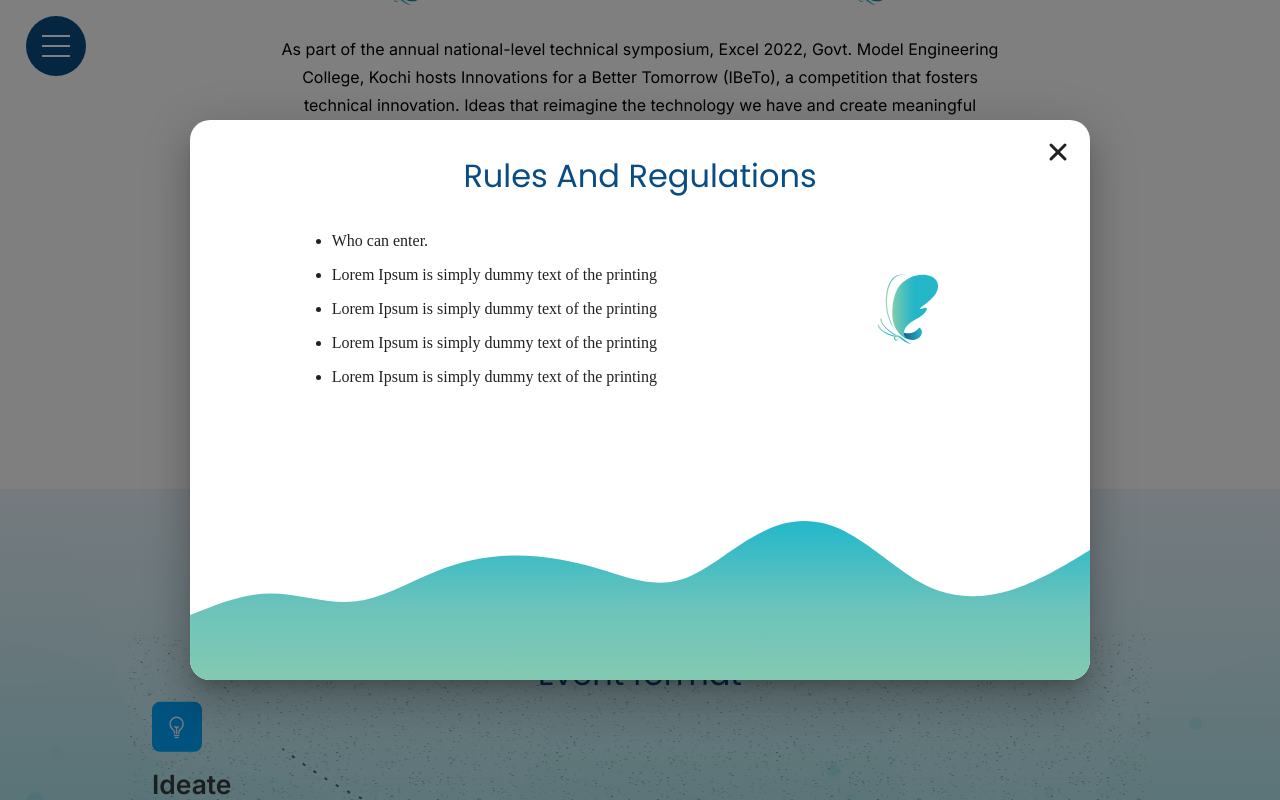
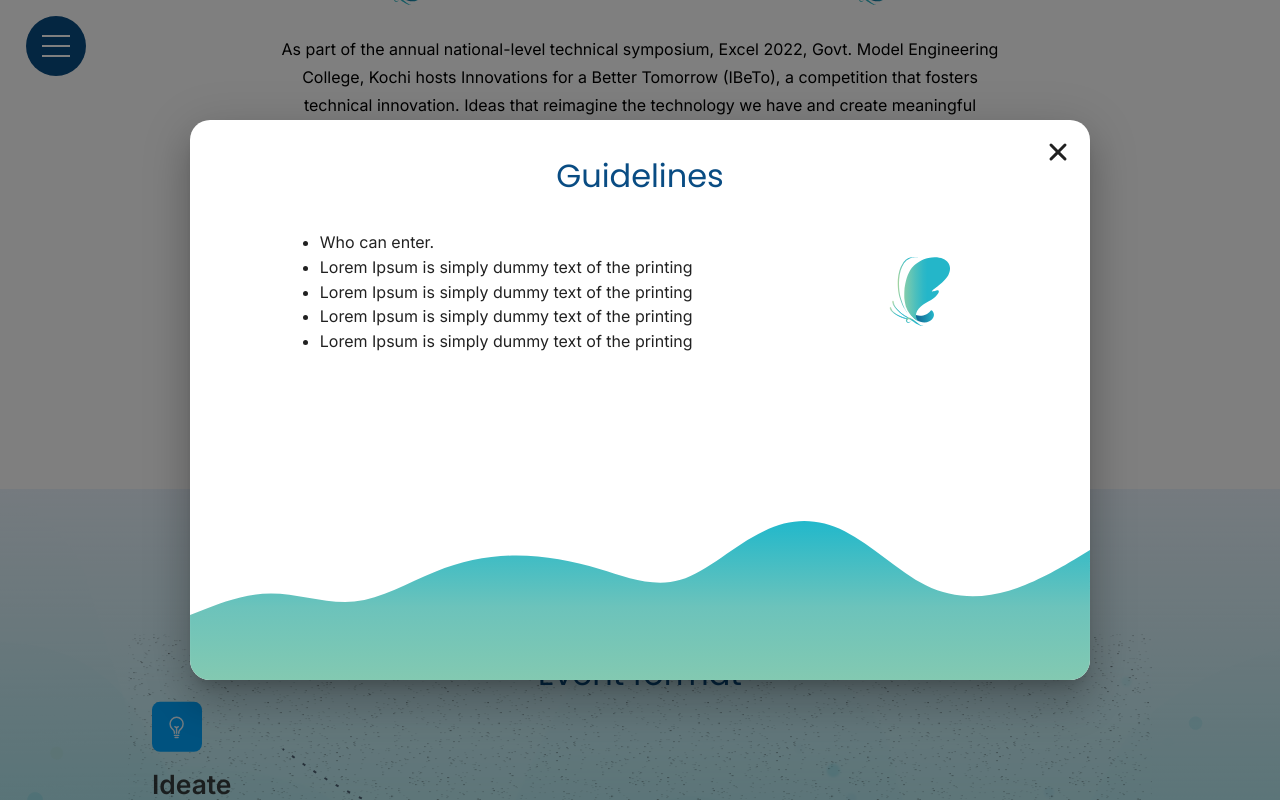
Before and after one commit to canvapromkd/ibeto-2022, a React (Create React App) app: page / in a window 1280 px wide. Both pictures are taken after a click on the button "Guidelines". Shown: the part 843-1643 px from the top of the page. Built offline with nearby package versions, Linux system fonts and the light colour scheme.

Commit message:
gap in rules

```diff
--- a/src/sections/About/About.css
+++ b/src/sections/About/About.css
@@ -86,8 +86,9 @@
 }
 .list__container{
     display: flex;
+    font-family: 'Inter';
     flex-direction: column;
-    gap: 1rem;
+    gap: 0.3rem;
 }
 .rules__content{
     display: flex;
--- a/src/sections/About/RulesCard.js
+++ b/src/sections/About/RulesCard.js
@@ -37,7 +37,7 @@ function RulesCard({handleClose,handleOpen,open }) {
               <IoClose className='psDialog__close' onClick={handleClose}/>
               <img src={wave_vector} alt="dialogvect" className='dialog_vector2' />
               <div >
-                <p className='rules__header'>Rules And Regulations</p>
+                <p className='rules__header'>Guidelines</p>
               </div>
               <div className='rules_Dialog__content'>
                <div className="rules__content">
```
